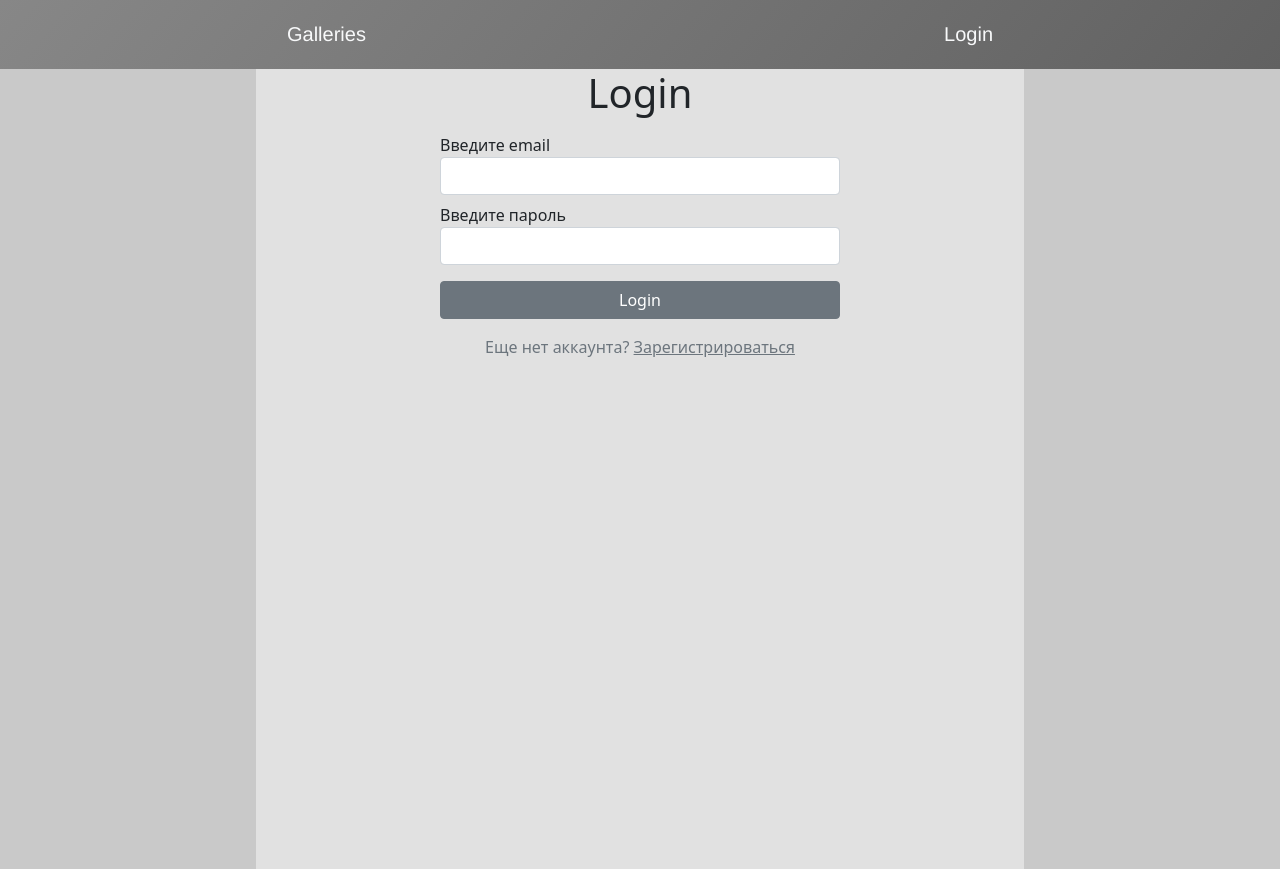
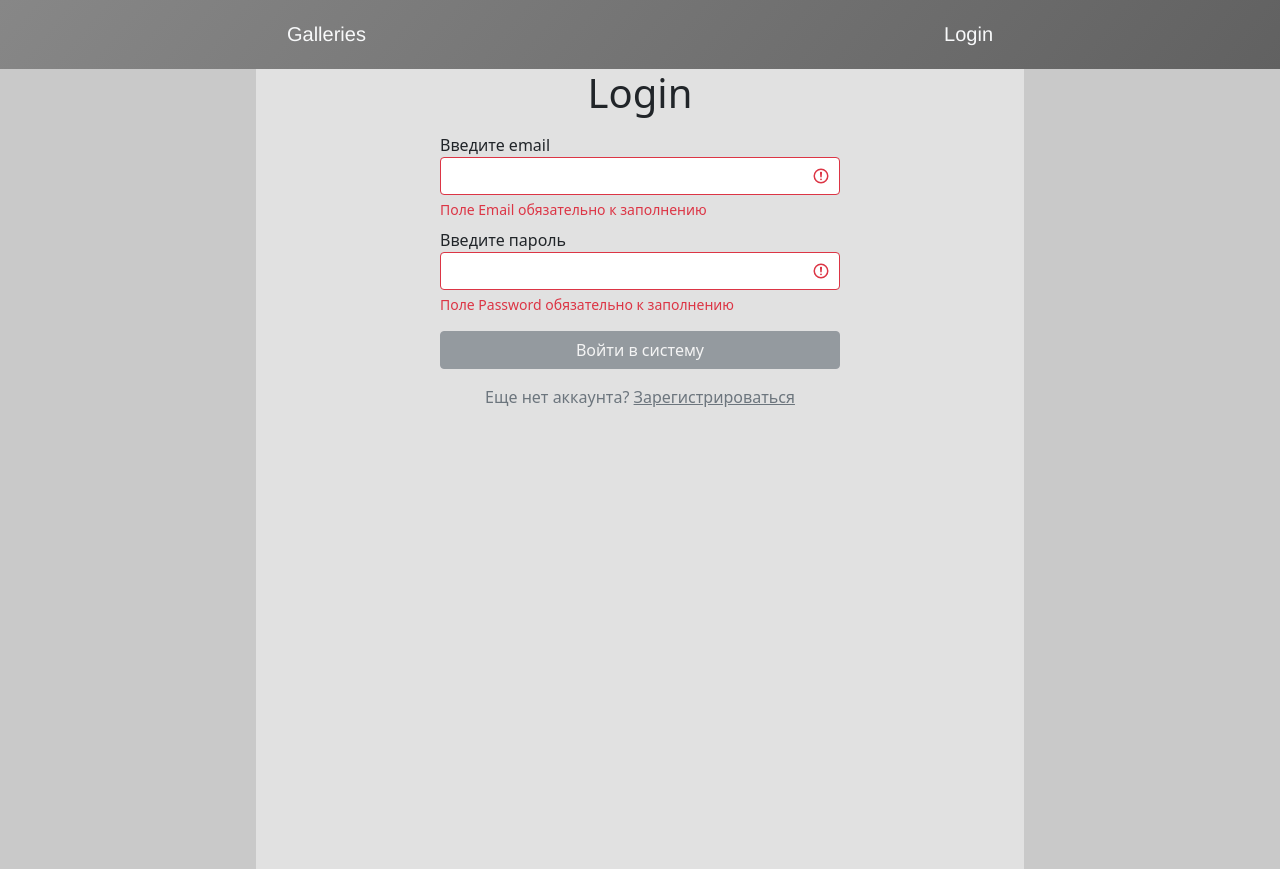
Before and after one commit to YuriyMtrofanov/Basic_photo_gallery, a React (Create React App) app: page /login in a window 1280 px wide. Built offline with nearby package versions, Linux system fonts and the light colour scheme; no server answers.

Commit message:
implemented validation to login-form

```diff
--- /dev/null
+++ b/src/app/components/cards/photoCardLinked.jsx
@@ -0,0 +1,35 @@
+import React from "react";
+import PropTypes from "prop-types";
+import { useSelector } from "react-redux";
+import { getUserAccountType } from "../../store/users";
+import { NavLink } from "react-router-dom";
+import DeleteButton from "../buttons/deleteButton";
+
+const PhotoCaldLinked = ({
+    photoId,
+    img,
+    onDelete
+}) => {
+    const isAdmin = useSelector(getUserAccountType());
+    const handleDelete = (photoId) => {
+        onDelete(photoId);
+    };
+    return (
+        <div className="col-xlg-2 col-lg-3 col-md-6 col-sm-12">
+            <div className="photo-card">
+                <NavLink className="nav-link" to={`${photoId}`}>
+                    <img src={img} className="photo-card-img" alt="photo"/>
+                </NavLink>
+                {isAdmin === "admin" && <DeleteButton onDelete={() => handleDelete(photoId)}/>}
+            </div>
+        </div>
+    );
+};
+
+PhotoCaldLinked.propTypes = {
+    photoId: PropTypes.string,
+    img: PropTypes.string,
+    onDelete: PropTypes.func
+};
+
+export default PhotoCaldLinked;
--- a/src/app/components/forms/inputs/TextField.jsx
+++ b/src/app/components/forms/inputs/TextField.jsx
@@ -6,10 +6,15 @@ const TextField = ({
     type,
     label,
     value,
-    onChange
+    onChange,
+    error,
+    placeholder
 }) => {
     const handleChange = ({ target }) => {
         onChange({ name: target.name, value: target.value });
+    };
+    const getInputClasses = () => {
+        return "text-secondary form-control" + (error ? " is-invalid" : "");
     };
     return (
         <div className="text-field mt-2">
@@ -20,9 +25,11 @@ const TextField = ({
                     name={ name }
                     type={ type }
                     value={ value }
-                    className="form-control"
                     onChange={handleChange}
+                    className = {getInputClasses()}
+                    placeholder = {placeholder === "Search" ? "Search" : ""}
                 />
+                <div className="invalid-feedback">{error}</div>
             </div>
         </div>
     );
@@ -33,7 +40,9 @@ TextField.propTypes = {
     type: PropTypes.string,
     label: PropTypes.string,
     value: PropTypes.string,
-    onChange: PropTypes.func
+    onChange: PropTypes.func,
+    error: PropTypes.string,
+    placeholder: PropTypes.string
 };
 
 export default TextField;
--- a/src/app/components/forms/loginForm.jsx
+++ b/src/app/components/forms/loginForm.jsx
@@ -3,10 +3,11 @@ import TextField from "./inputs/TextField";
 import { useDispatch } from "react-redux";
 import { logIn } from "../../store/users";
 import { useNavigate } from "react-router-dom";
-// import authService from "../../services/auth.service";
+import { validator } from "../../utils/validator";
+import useValidate from "../hooks/useValidate";
+import userValidationConfig from "../../constants/loginValidationConfig";
 
 const LoginForm = () => {
-    // const { login } = authService;
     const navigate = useNavigate();
     const dispatch = useDispatch();
     const initialData = {
@@ -14,21 +15,26 @@ const LoginForm = () => {
         password: ""
     };
     const [inputData, setInputData] = useState(initialData);
+    const { errors, isAbled, validate } = useValidate({}, inputData, validator, userValidationConfig);
+    const [enterError, setEnterError] = useState(null);
+
     const handleChange = (target) => {
         setInputData(prevState => ({
             ...prevState,
             [target.name]: target.value
         }));
+        setEnterError(null);
     };
 
     const handleSubmit = (event) => {
         event.preventDefault();
+        const isValid = validate();
+        if (!isValid) return;
         dispatch(logIn(inputData));
         navigate("/galleries");
-        // login(inputData);
-        // console.log("outputData", inputData);
     };
     return (
+        <form onSubmit = { handleSubmit }>
             <div className="login-form-container">
                 <h1 className="text-center">Login</h1>
                 <TextField
@@ -37,6 +43,7 @@ const LoginForm = () => {
                     label="Введите email"
                     value={inputData.email}
                     onChange={handleChange}
+                    error = {errors.email}
                 />
                 <TextField
                     name="password"
@@ -44,13 +51,16 @@ const LoginForm = () => {
                     label="Введите пароль"
                     value={inputData.password}
                     onChange={handleChange}
+                    error = {errors.password}
                 />
+                {enterError && <p className="text-danger">{enterError}</p>}
                 <button
                     type="submit"
                     className="btn btn-secondary mt-3"
-                onClick={handleSubmit}
-            >Login</button>
+                    disabled={!isAbled || enterError}
+                >Войти в систему</button>
             </div>
+        </form>
     );
 };
 
--- /dev/null
+++ b/src/app/components/hooks/useValidate.jsx
@@ -0,0 +1,20 @@
+import { useEffect, useState } from "react";
+
+const useValidate = (initData, inputData, validator, config) => {
+    const [errors, setErrors] = useState(initData);
+
+    const validate = () => {
+        setErrors(validator(inputData, config));
+        return Object.keys(errors).length === 0;
+    };
+
+    useEffect(() => {
+        validate();
+    }, [inputData]);
+
+    const isAbled = Object.keys(errors).length === 0;
+
+    return { errors, isAbled, validate };
+};
+
+export default useValidate;
--- /dev/null
+++ b/src/app/constants/loginValidationConfig.js
@@ -0,0 +1,27 @@
+const userValidationConfig = {
+    email: {
+        isRequired: {
+            message: `Поле Email обязательно к заполнению`
+        },
+        isEmail: {
+            message: `Email введен некорректно`
+        }
+    },
+    password: {
+        isRequired: {
+            message: `Поле Password обязательно к заполнению`
+        },
+        isCapitalSymbol: {
+            message: `Password должен содержать заглавные буквы`
+        },
+        isConteinDigit: {
+            message: `Password должен содержать цифры`
+        },
+        min: {
+            message: `Password должен содержать минимум из восьми символов`,
+            value: 8
+        }
+    }
+};
+
+export default userValidationConfig;
--- a/src/app/pages/gallery.jsx
+++ b/src/app/pages/gallery.jsx
@@ -4,14 +4,14 @@ import { NavLink, useParams } from "react-router-dom";
 import { getCurrentGallery, updateGallery } from "../store/galleries";
 import { getAllPhotos } from "../store/photos";
 import BackButton from "../components/buttons/backButton";
-import DeleteButton from "../components/buttons/deleteButton";
+import PhotoCaldLinked from "../components/cards/photoCardLinked";
 
 const Gallery = () => {
     const dispatch = useDispatch();
     const { galleryId } = useParams();
+    const allPhotos = useSelector(getAllPhotos()); // массив из объектов фотографий
     const currentGallery = useSelector(getCurrentGallery(galleryId));
     const { photos, titlePhoto } = currentGallery; // id-шники фотографий
-    const allPhotos = useSelector(getAllPhotos()); // массив из объектов фотографий
 
     function getPhotos() {
         if (photos) {
@@ -44,14 +44,12 @@ const Gallery = () => {
                 <h1>{currentGallery.name}</h1>
                 {photos
                     ? (galleryPhotos.map((photo) => (
-                        <div key={photo.id} className="col-xlg-2 col-lg-3 col-md-6 col-sm-12">
-                            <div className="photo-card">
-                                <NavLink className="nav-link" to={`${photo.id}`}>
-                                    <img src={photo.URL} className="photo-card-img" alt="photo"/>
-                                </NavLink>
-                                <DeleteButton onDelete={() => handleDelete(photo.id)}/>
-                            </div>
-                        </div>)))
+                        <PhotoCaldLinked
+                            key={photo.id}
+                            photoId={photo.id}
+                            img={photo.URL}
+                            onDelete={handleDelete}
+                        />)))
                     : (<h1>В альбоме нет фотографий</h1>)
                 }
             </div>
--- a/src/app/store/users.js
+++ b/src/app/store/users.js
@@ -189,9 +189,8 @@ export const getCurrentUser = () => (state) => {
     }
 };
 export const getUserAccountType = () => (state) => {
-    return state.users.auth && state.users.entities
-        ? state.users.entities.find(user => user.id === state.users.auth.userId).type
-        : "";
+    return state.users.auth && state.users.entities &&
+        state.users.entities.find(user => user.id === state.users.auth.userId).type;
 };
 
 export default usersReducer;
--- /dev/null
+++ b/src/app/utils/validator.js
@@ -0,0 +1,60 @@
+export function validator(data, config) {
+    const errors = {};
+    function validate(validateMethod, data, config) {
+        let statusValidate;
+        switch (validateMethod) {
+        case "isRequired": {
+            if (typeof data === "boolean") {
+                statusValidate = !data;
+            } else {
+                statusValidate = data.trim() === "";
+            }
+            break;
+        }
+        case "isEmail": {
+            const emailRegExp = /^\S+@\S+\.\S+$/g;
+            statusValidate = !emailRegExp.test(data);
+            break;
+        }
+        case "isUrl": {
+            const urlRegExp = /^https?:\/\/\S+$/g;
+            statusValidate = !urlRegExp.test(data);
+            break;
+        }
+        case "isCapitalSymbol": {
+            const capitalRegExp = /[A-Z]+/g;
+            statusValidate = !capitalRegExp.test(data);
+            break;
+        }
+        case "isContainDigit": {
+            const digitRegExp = /\d+/g;
+            statusValidate = !digitRegExp.test(data);
+            break;
+        }
+        case "min": {
+            statusValidate = data.length < config.value;
+            break;
+        }
+        case "max": {
+            statusValidate = data.length > config.value;
+            break;
+        }
+        default:
+            break;
+        }
+        if (statusValidate) return config.message;
+    }
+    for (const fieldName in data) {
+        for (const validateMethod in config[fieldName]) {
+            const error = validate(
+                validateMethod,
+                data[fieldName],
+                config[fieldName][validateMethod]
+            );
+            if (error && !errors[fieldName]) {
+                errors[fieldName] = error;
+            }
+        }
+    }
+    return errors;
+};
```
Lines whose indentation alone changed are shown as unchanged.
